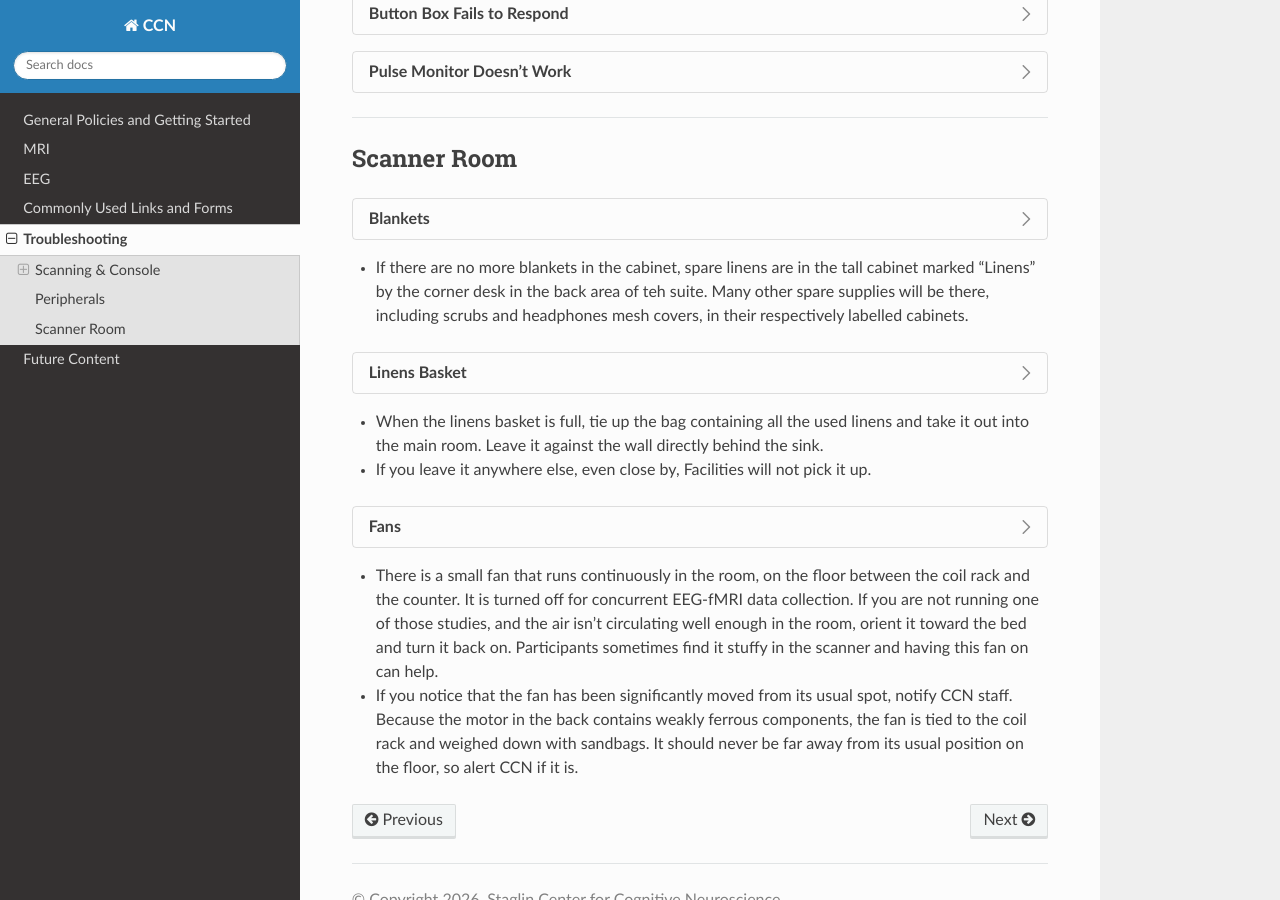
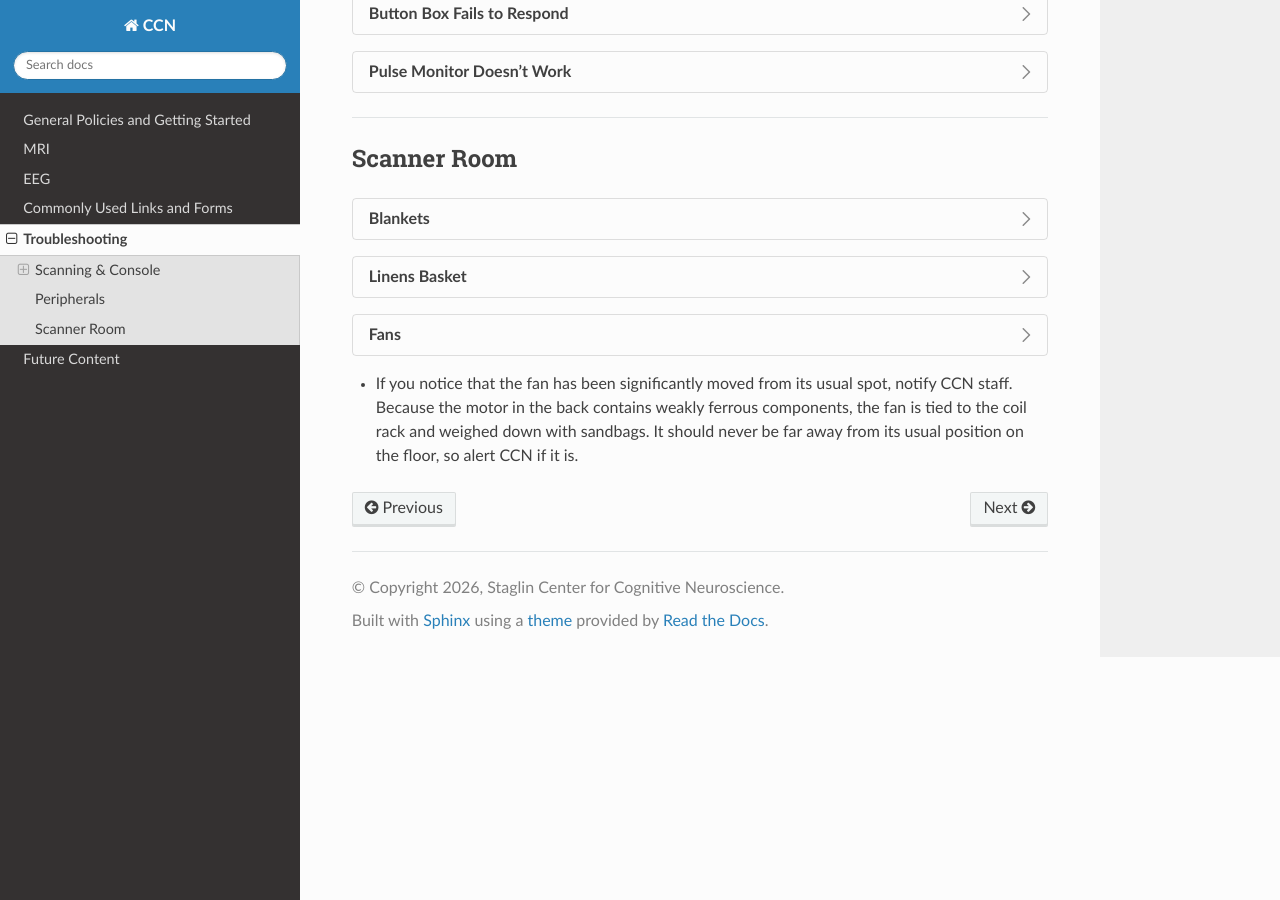
Before and after one commit to CCN-Support/CCN_Wiki, a Sphinx documentation site: the page built from docs/source/troubleshooting.rst, in a window 1280 px wide and 900 px high, scrolled down 2640 px. Built offline with Sphinx 7.4.7 and the Read the Docs theme 3.1.0, drawn with Linux system fonts in a browser that asks for light colours; some of the changed lines change nothing that is shown.

Commit message:
Update troubleshooting.rst

```diff
--- a/docs/source/troubleshooting.rst
+++ b/docs/source/troubleshooting.rst
@@ -190,15 +190,16 @@
 
 .. dropdown:: Blankets
 
-- If there are no more blankets in the cabinet, spare linens are in the tall cabinet marked "Linens" by the corner desk in the back area of teh suite. Many other spare supplies will be there, including scrubs and headphones mesh covers, in their respectively labelled cabinets.
+  - If there are no more blankets in the cabinet, spare linens are in the tall cabinet marked "Linens" by the corner desk in the back area of the suite. Many other spare supplies will be there, including scrubs and headphones mesh covers, in their respectively labelled cabinets.
+  - Put used blankets in the linens bin (either the white one in the scanner room or brown one in the testing hallway) at the end of your session.
 
 .. dropdown:: Linens Basket
 
-- When the linens basket is full, tie up the bag containing all the used linens and take it out into the main room. Leave it against the wall directly behind the sink.
+  - When the linens basket is full, tie up the bag containing all the used linens and take it out into the main room. Leave it against the wall directly behind the sink.
 
-- If you leave it anywhere else, even close by, Facilities will not pick it up.
+  - If you leave it anywhere else, even close by, Facilities will not pick it up.
 
 .. dropdown:: Fans
 
-- There is a small fan that runs continuously in the room, on the floor between the coil rack and the counter. It is turned off for concurrent EEG-fMRI data collection. If you are not running one of those studies, and the air isn't circulating well enough in the room, orient it toward the bed and turn it back on. Participants sometimes find it stuffy in the scanner and having this fan on can help.
+  - There is a small fan that runs continuously in the room, on the floor between the coil rack and the counter. It is turned off for concurrent EEG-fMRI data collection. If you are not running one of those studies, and the air isn't circulating well enough in the room, orient it toward the bed and turn it back on. Participants sometimes find it stuffy in the scanner and having this fan on can help.
 - If you notice that the fan has been significantly moved from its usual spot, notify CCN staff. Because the motor in the back contains weakly ferrous components, the fan is tied to the coil rack and weighed down with sandbags. It should never be far away from its usual position on the floor, so alert CCN if it is.
```
